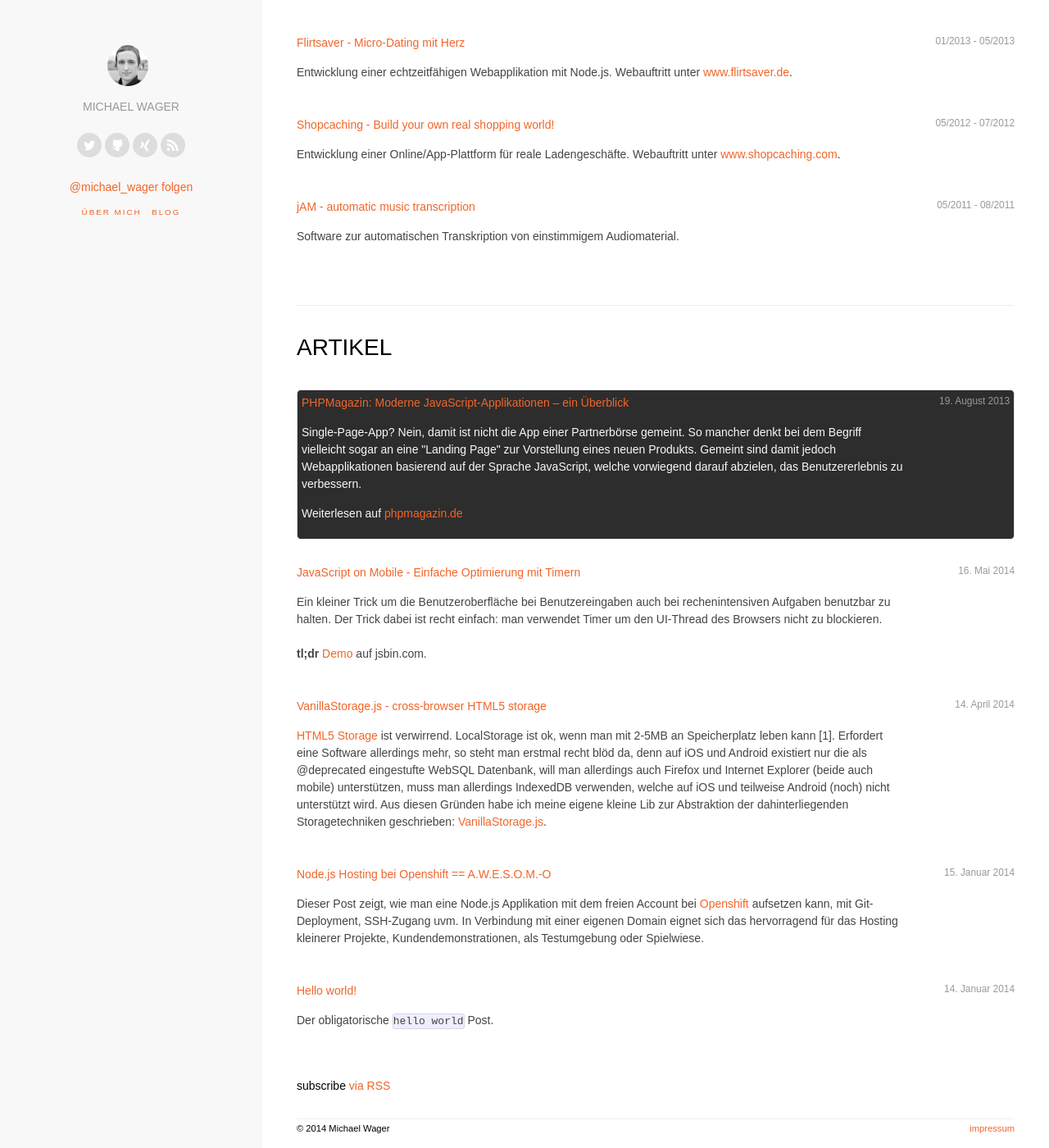
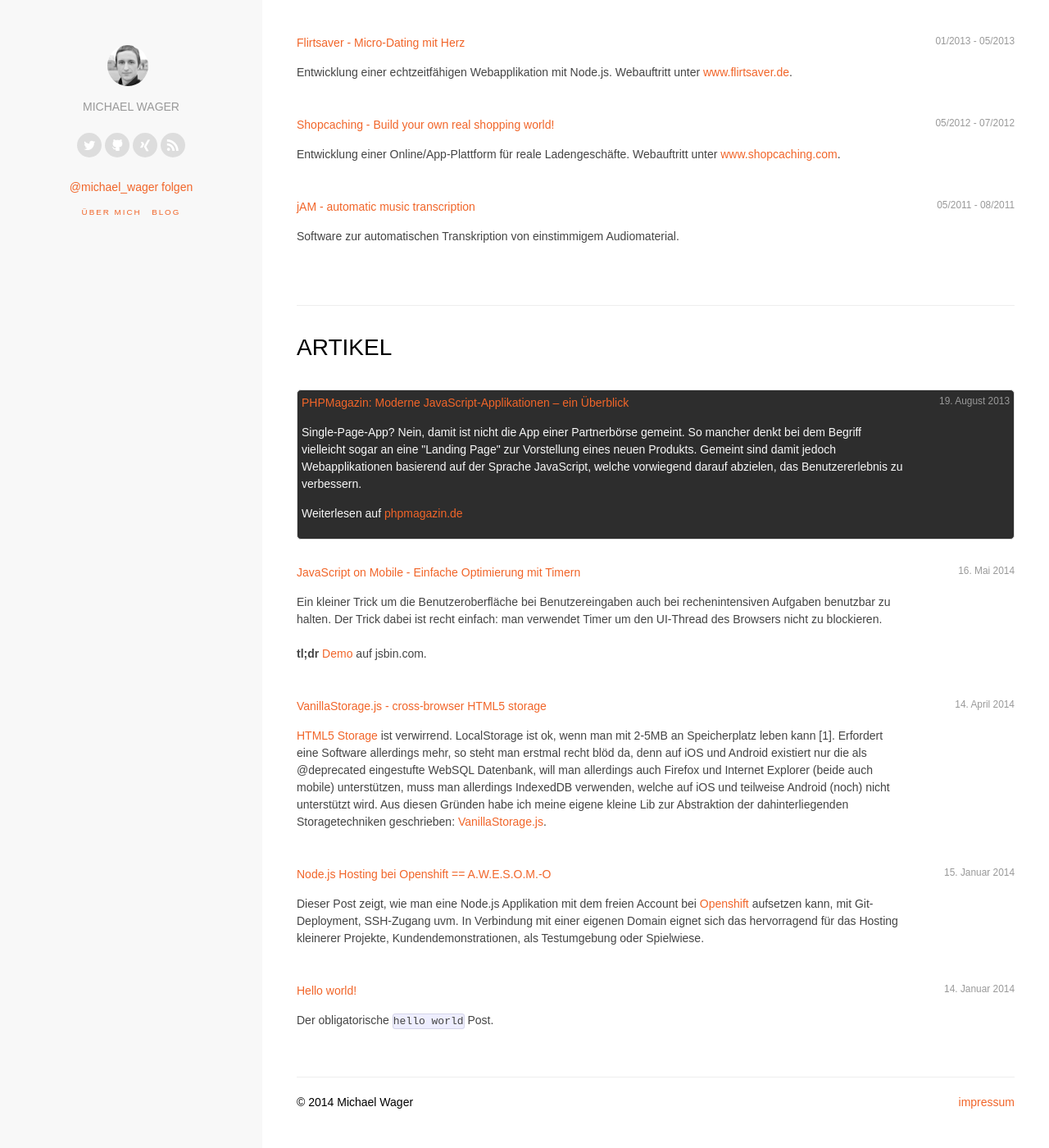
Before and after one commit to mwager/mwager.github.io, a Jekyll site: the page built from index.html, in a window 1280 px wide and 1400 px high, scrolled down 410 px. Shown: the whole window at 82% size. Built offline with Jekyll 4.4.1, drawn with Linux system fonts in a browser that asks for light colours; nearby versions of some CDN libraries; comment, search, counter and statistics services are not loaded; after the commit the page ends 1779 px from its top, so only the background shows below that.

Commit message:
update footer styles

```diff
--- a/_includes/footer.html
+++ b/_includes/footer.html
@@ -1,7 +1,9 @@
 <footer class="site-footer">
     <hr>
 
-    <small>&copy; 2014 Michael Wager</small>
+    <div class="footer-inner">
+        <span>&copy; 2014 Michael Wager</span>
 
-    <a class="imprint" href="/imprint/"><small>impressum</small></a>
+        <a class="imprint" href="/imprint/">impressum</a>
+    </div>
 </footer>
--- a/css/main.css
+++ b/css/main.css
@@ -312,6 +312,10 @@ footer .wrap {
   font-size: 15px;
   letter-spacing: -.3px;
   color: #828282;
+}
+
+.footer-inner {
+  margin-top: 20px;
 }
 
 /* Page Content styles */
--- a/index.html
+++ b/index.html
@@ -122,6 +122,6 @@ layout: default
         </section>
         {% endfor %}
 
-        <p class="rss-subscribe">subscribe <a href="{{ "/feed.xml" | prepend: site.baseurl }}">via RSS</a></p>
+        <!-- <p class="rss-subscribe">subscribe <a href="{{ "/feed.xml" | prepend: site.baseurl }}">via RSS</a></p> -->
     </div>
 </div>
```
Also changed, not shown: build/main.min.css.
